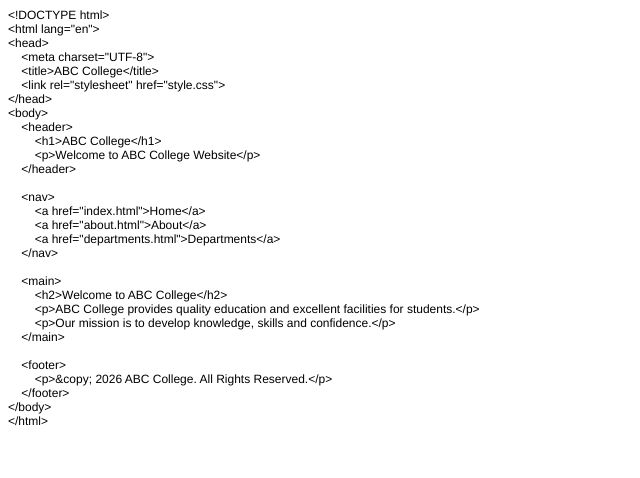
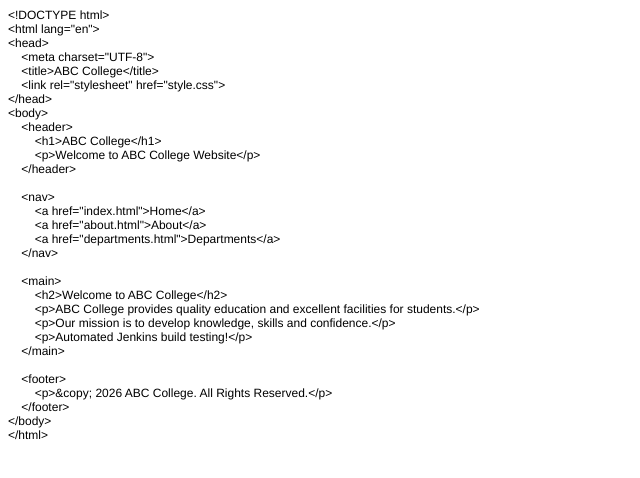
Before and after one commit to rishabsbaramde/College-Website, a plain HTML site: page index.html in a window 1280 px wide. Shown: the whole page, without its empty margins (0-640 px from the left). Drawn offline with Linux system fonts and the light colour scheme.

Commit message:
Test automatic Jenkins build

```diff
--- a/index.html
+++ b/index.html
@@ -35,6 +35,7 @@
 <p class="p1"><span class="Apple-converted-space">        </span>&lt;h2&gt;Welcome to ABC College&lt;/h2&gt;</p>
 <p class="p1"><span class="Apple-converted-space">        </span>&lt;p&gt;ABC College provides quality education and excellent facilities for students.&lt;/p&gt;</p>
 <p class="p1"><span class="Apple-converted-space">        </span>&lt;p&gt;Our mission is to develop knowledge, skills and confidence.&lt;/p&gt;</p>
+<p class="p1"><span class="Apple-converted-space">        </span>&lt;p&gt;Automated Jenkins build testing!&lt;/p&gt;</p>
 <p class="p1"><span class="Apple-converted-space">    </span>&lt;/main&gt;</p>
 <p class="p2"><br></p>
 <p class="p1"><span class="Apple-converted-space">    </span>&lt;footer&gt;</p>
```
